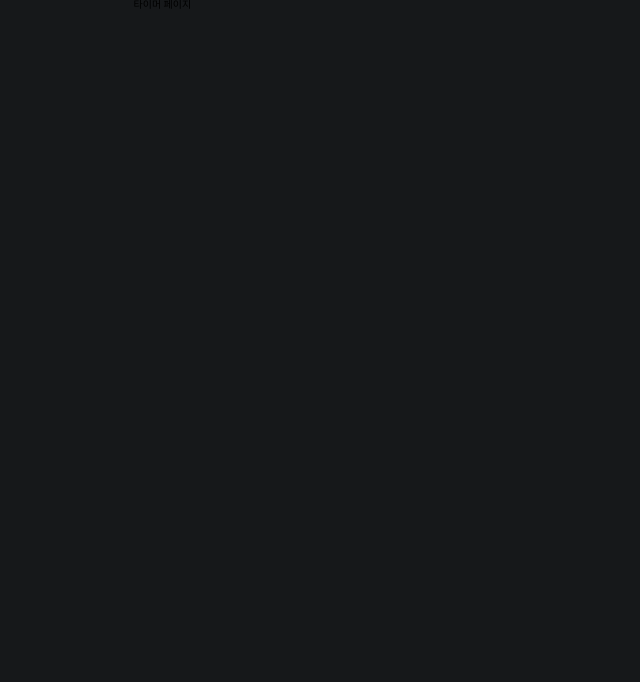
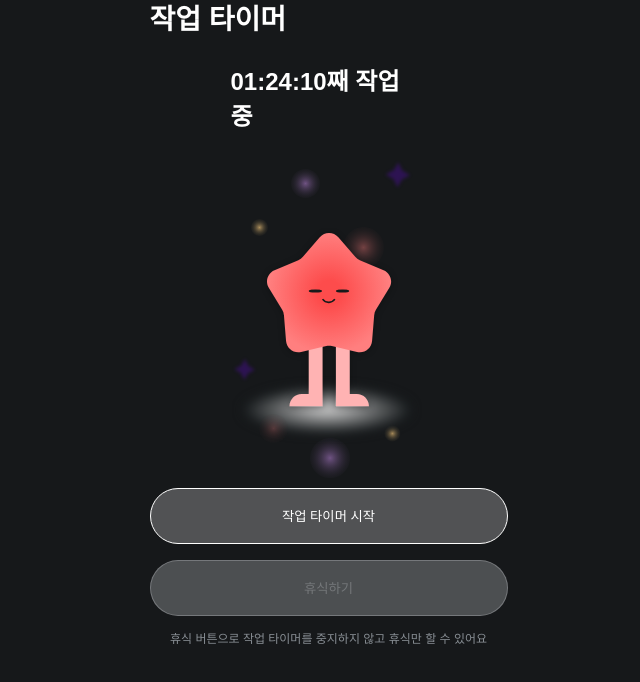
Before and after one commit to ocahs9/nightlab-frontend, a React (Vite) app: page /timer in a window 1280 px wide. Shown: the top 682 px of the page, without its empty margins (319-959 px from the left). Built offline with nearby package versions, Linux system fonts and the light colour scheme; a web font is replaced by a local one.

Commit message:
feat: 타이머 부분 뷰 구현

```diff
--- a/src/pages/Timer/Timer.jsx
+++ b/src/pages/Timer/Timer.jsx
@@ -1,9 +1,24 @@
+import * as S from "./Timer.styled"
 
 const Timer = () => {
   return (
-    <div>
-      타이머 페이지
-    </div>
+    <S.TimerPageWrapper>
+      <S.TimerWrapper>
+        <S.TimerTitle>작업 타이머</S.TimerTitle>
+        <S.MyStatusWrapper>
+          <S.MyStatusTimer>01:24:10째 작업 중</S.MyStatusTimer>
+          <S.MyStatusGraphic $profile={`gentle`} />
+        </S.MyStatusWrapper>
+        <S.TimerButtonWrapper>
+          <S.TimerButton>작업 타이머 시작</S.TimerButton>
+          <S.TimerButton disabled={true} $disabled={true}>휴식하기</S.TimerButton>
+          <S.TimerSubTitle>휴식 버튼으로 작업 타이머를 중지하지 않고 휴식만 할 수 있어요</S.TimerSubTitle>
+        </S.TimerButtonWrapper>
+      </S.TimerWrapper>
+      <S.OnlineMemberWrapper>
+
+      </S.OnlineMemberWrapper>
+    </S.TimerPageWrapper>
   )
 }
 
--- a/src/pages/Timer/Timer.styled.js
+++ b/src/pages/Timer/Timer.styled.js
@@ -1,4 +1,8 @@
-import styled from "styled-components";
+import gentle from "@assets/svgs/gentle_timer.svg";
+import serious from "@assets/svgs/serious_timer.svg";
+import sharp from "@assets/svgs/sharp_timer.svg";
+import styled, { css } from "styled-components";
+
 
 export const TimerPageWrapper = styled.section`
   display: flex;
@@ -14,11 +18,18 @@ export const TimerPageWrapper = styled.section`
 export const TimerWrapper = styled.article`
   height: 646px;
   align-self: stretch;
+  display: flex;
+  flex-direction: column;
+  justify-content: center;
+  align-items: center;
 `
 
 export const TimerTitle = styled.span`
   color: ${({ theme }) => theme.colors.White};
   ${({ theme }) => theme.fonts.Header_3};
+  align-self: flex-start;
+  margin-left: 16px;
+  margin-bottom: 24px;
 `
 
 export const MyStatusWrapper = styled.div`
@@ -34,11 +45,70 @@ export const MyStatusTimer = styled.span`
   color: ${({ theme }) => theme.colors.White};
   ${({ theme }) => theme.fonts.Header_4_1};
 `
+
+// 프로필 이름을 SVG 경로와 매핑하는 객체
+const profileImages = {
+  gentle,
+  serious,
+  sharp,
+};
+
+//gentle, sharp, serious
 export const MyStatusGraphic = styled.div`
   height: 337px;
   align-self: stretch;
+  background-image: ${({ $profile }) => `url(${profileImages[$profile]})`};
+`
+export const TimerButtonWrapper = styled.div`
+  display: flex;
+  width: 358px;
+  min-height: 128px;
+  flex-direction: column;
+  justify-content: center;
+  align-items: flex-start;
+  gap: 16px;
+  flex-shrink: 0;
 `
 
+export const TimerButton = styled.button`
+  display: flex;
+  width: 358px;
+  height: 56px;
+  padding: 16px 96px;
+  justify-content: center;
+  align-items: center;
+  gap: 10px;
+  flex-shrink: 0;
+
+  border-radius: 28px;
+  color: var(--Grayscale-White, #FFF);
+  border: 1px solid var(--Grayscale-White, #FFF);
+  background: rgba(255, 255, 255, 0.25);
+
+  &:hover{
+    color: var(--main-red-red-50-main, #FF7F7F);
+    border: 1px solid var(--main-red-red-50-main, #FF7F7F);
+    background: rgba(255, 127, 127, 0.25);
+  }
+
+  ${({ $disabled }) => $disabled && css`
+    color: rgba(237, 241, 245, 0.25);
+    border: 1px solid rgba(237, 241, 245, 0.25);
+    background: rgba(237, 241, 245, 0.25);
+  `};
+
+  ${({ $stopText }) => $stopText && css`
+    color: var(--main-red-red-50-main, #FF7F7F);
+    border: 1px solid var(--main-red-red-50-main, #FF7F7F);
+    background: rgba(255, 127, 127, 0.25);
+  `};
+`
+export const TimerSubTitle = styled.div`
+  width: 358px;
+  color: ${({ theme }) => theme.colors.Gray_50};
+  text-align: center;
+  ${({ theme }) => theme.fonts.Caption_1_2};
+`
 
 /*
   온라인 멤버 부분
```
